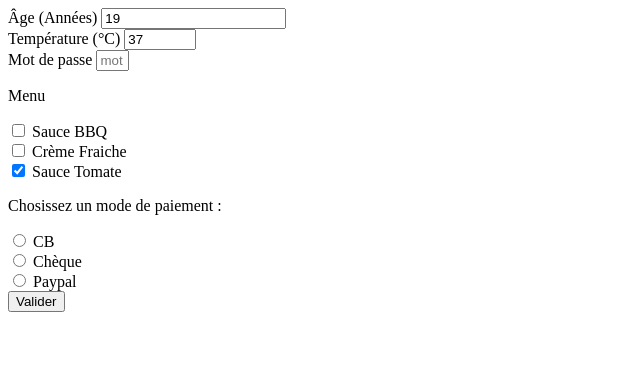
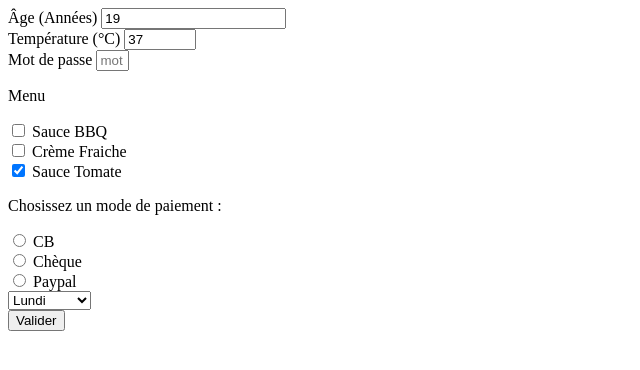
Before and after one commit to BTS-SNIR-Promo-2020-2022/Dev-Web-FLUSIN, a plain HTML site: page cours4/index.html in a window 1280 px wide. Shown: the whole page, without its empty margins (0-640 px from the left). Drawn offline with Linux system fonts and the light colour scheme.

Commit message:
added some changes

```diff
--- a/cours4/index.html
+++ b/cours4/index.html
@@ -41,6 +41,16 @@
         <input id="radio_paypal" type="radio" name="pm" value="paypal" />
         <label for="radio_paypal">Paypal</label>
         <br />
+        <select name="ddl">
+            <option value="lundi">Lundi</option>
+            <option value="mardi">Mardi</option>
+            <option value="mercredi">Mercredi</option>
+            <option value="jeudi">Jeudi</option>
+            <option value="vendredi">Vendredi</option>
+            <option value="samedi">Samedi</option>
+            <option value="dimanche">Dimanche</option>
+        </select>
+        <br />
         <button>Valider</button>
     </form>
 </body>
```
